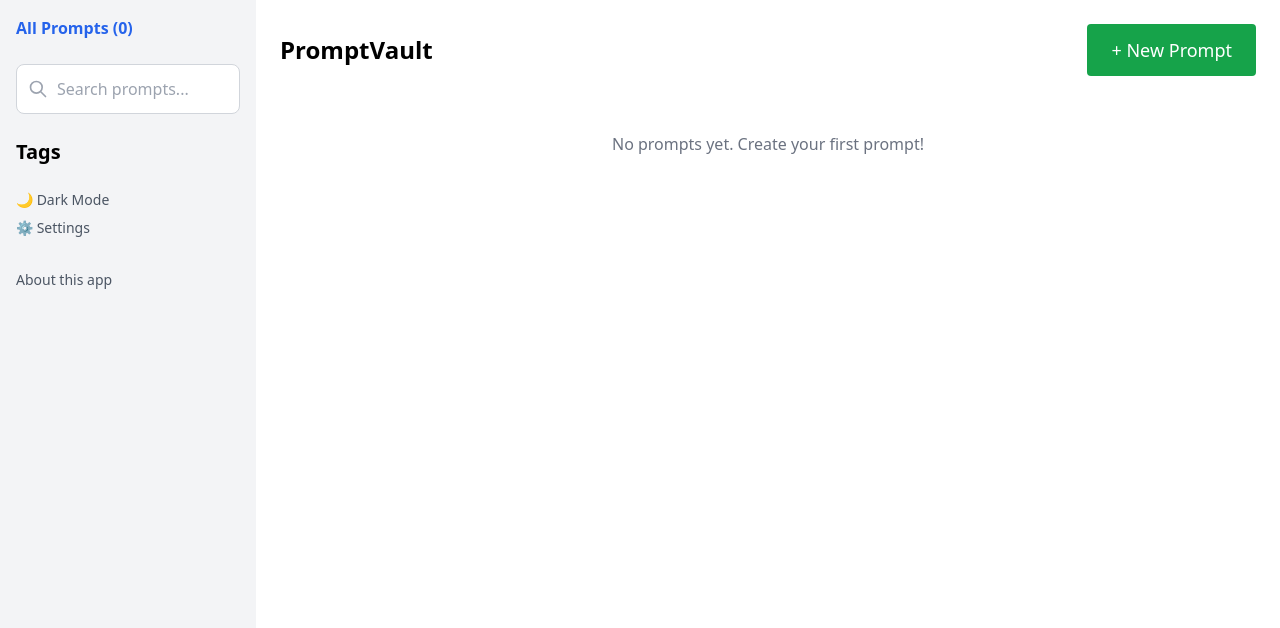
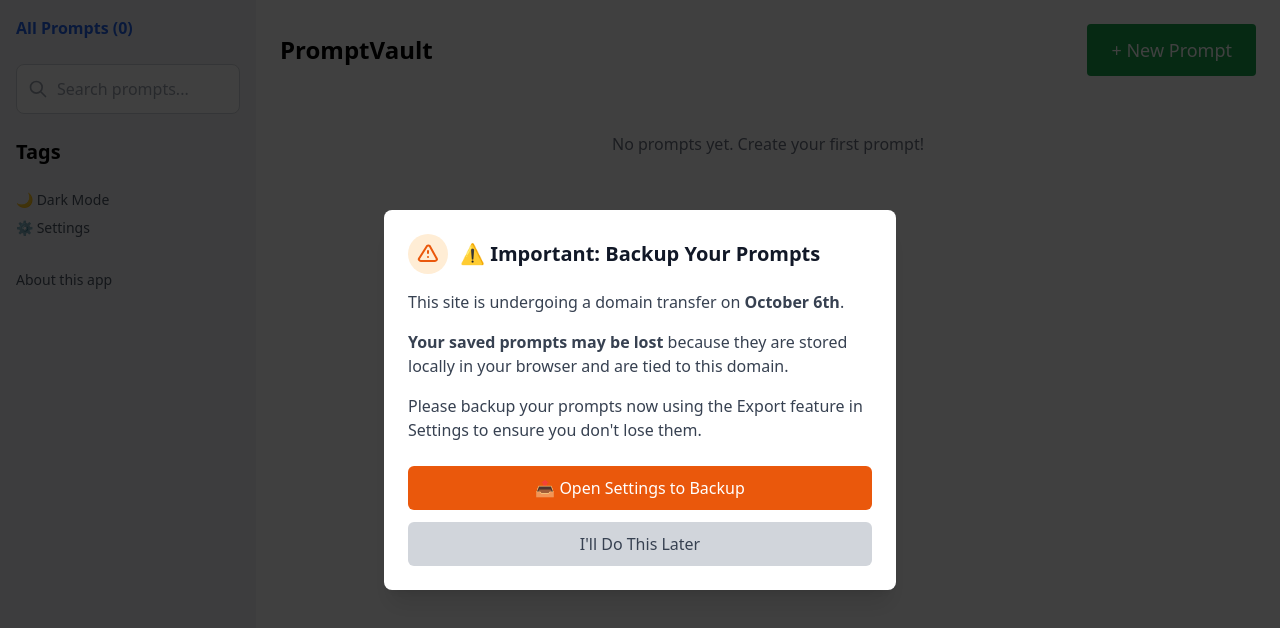
Before and after one commit to dkiang/PromptVault, a SvelteKit app: page / in a window 1280 px wide. Shown: the top 628 px of the page. Built offline with nearby package versions, Linux system fonts and the light colour scheme.

Commit message:
Added warning to back up prompts

```diff
--- a/src/routes/+page.svelte
+++ b/src/routes/+page.svelte
@@ -28,6 +28,7 @@
   let hiddenPassword = 'foobar'; // Will be loaded from storage
   let showAboutModal = false;
   let showSettingsModal = false;
+  let showDomainTransferWarning = false;
 
   function toggleDarkMode() {
     darkMode.update(v => {
@@ -193,6 +194,16 @@
     }
   }
 
+  function dismissDomainTransferWarning() {
+    showDomainTransferWarning = false;
+    localStorage.setItem('domainTransferWarningDismissed', 'true');
+  }
+
+  function openSettingsForBackup() {
+    showDomainTransferWarning = false;
+    showSettingsModal = true;
+  }
+
   onMount(() => {
     // Check if desktop on mount
     isDesktop = window.innerWidth >= 1024;
@@ -210,6 +221,8 @@
           modalOpen.set(false);
         } else if (showAboutModal) {
           showAboutModal = false;
+        } else if (showDomainTransferWarning) {
+          showDomainTransferWarning = false;
         } else if ($sidebarOpen && !isDesktop) {
           closeSidebar();
         }
@@ -232,6 +245,12 @@
     }
     loadPrompts();
     loadPassword();
+
+    // Check if domain transfer warning should be shown
+    const warningDismissed = localStorage.getItem('domainTransferWarningDismissed');
+    if (!warningDismissed) {
+      showDomainTransferWarning = true;
+    }
 
     return () => {
       window.removeEventListener('resize', handleResize);
@@ -407,4 +426,47 @@
   {#if showSettingsModal}
     <SettingsModal show={showSettingsModal} isHiddenEnabled={config.isHiddenPromptsEnabled()} on:close={() => showSettingsModal = false} />
   {/if}
+
+  <!-- Domain Transfer Warning Modal -->
+  {#if showDomainTransferWarning}
+    <div class="fixed inset-0 bg-black bg-opacity-75 flex justify-center items-center z-[70] p-4">
+      <div class="bg-white dark:bg-gray-800 p-6 rounded-lg shadow-xl max-w-lg w-full">
+        <div class="flex items-center mb-4">
+          <div class="flex-shrink-0 w-10 h-10 bg-orange-100 dark:bg-orange-900 rounded-full flex items-center justify-center mr-3">
+            <svg class="w-6 h-6 text-orange-600 dark:text-orange-400" fill="none" stroke="currentColor" viewBox="0 0 24 24">
+              <path stroke-linecap="round" stroke-linejoin="round" stroke-width="2" d="M12 9v2m0 4h.01m-6.938 4h13.856c1.54 0 2.502-1.667 1.732-2.5L13.732 4c-.77-.833-1.964-.833-2.732 0L3.082 16.5c-.77.833.192 2.5 1.732 2.5z" />
+            </svg>
+          </div>
+          <h2 class="text-xl font-bold text-gray-900 dark:text-white">⚠️ Important: Backup Your Prompts</h2>
+        </div>
+
+        <div class="mb-6">
+          <p class="text-gray-700 dark:text-gray-300 mb-4">
+            This site is undergoing a domain transfer on <strong>October 6th</strong>.
+          </p>
+          <p class="text-gray-700 dark:text-gray-300 mb-4">
+            <strong>Your saved prompts may be lost</strong> because they are stored locally in your browser and are tied to this domain.
+          </p>
+          <p class="text-gray-700 dark:text-gray-300">
+            Please backup your prompts now using the Export feature in Settings to ensure you don't lose them.
+          </p>
+        </div>
+
+        <div class="flex flex-col sm:flex-row gap-3">
+          <button
+            on:click={openSettingsForBackup}
+            class="flex-1 bg-orange-600 text-white px-4 py-2 rounded-md hover:bg-orange-700 focus:outline-none focus:ring-2 focus:ring-orange-500 font-medium min-h-[44px] touch-manipulation"
+          >
+            📤 Open Settings to Backup
+          </button>
+          <button
+            on:click={dismissDomainTransferWarning}
+            class="flex-1 bg-gray-300 dark:bg-gray-600 text-gray-700 dark:text-gray-200 px-4 py-2 rounded-md hover:bg-gray-400 dark:hover:bg-gray-700 focus:outline-none focus:ring-2 focus:ring-gray-400 min-h-[44px] touch-manipulation"
+          >
+            I'll Do This Later
+          </button>
+        </div>
+      </div>
+    </div>
+  {/if}
 </main>
```
